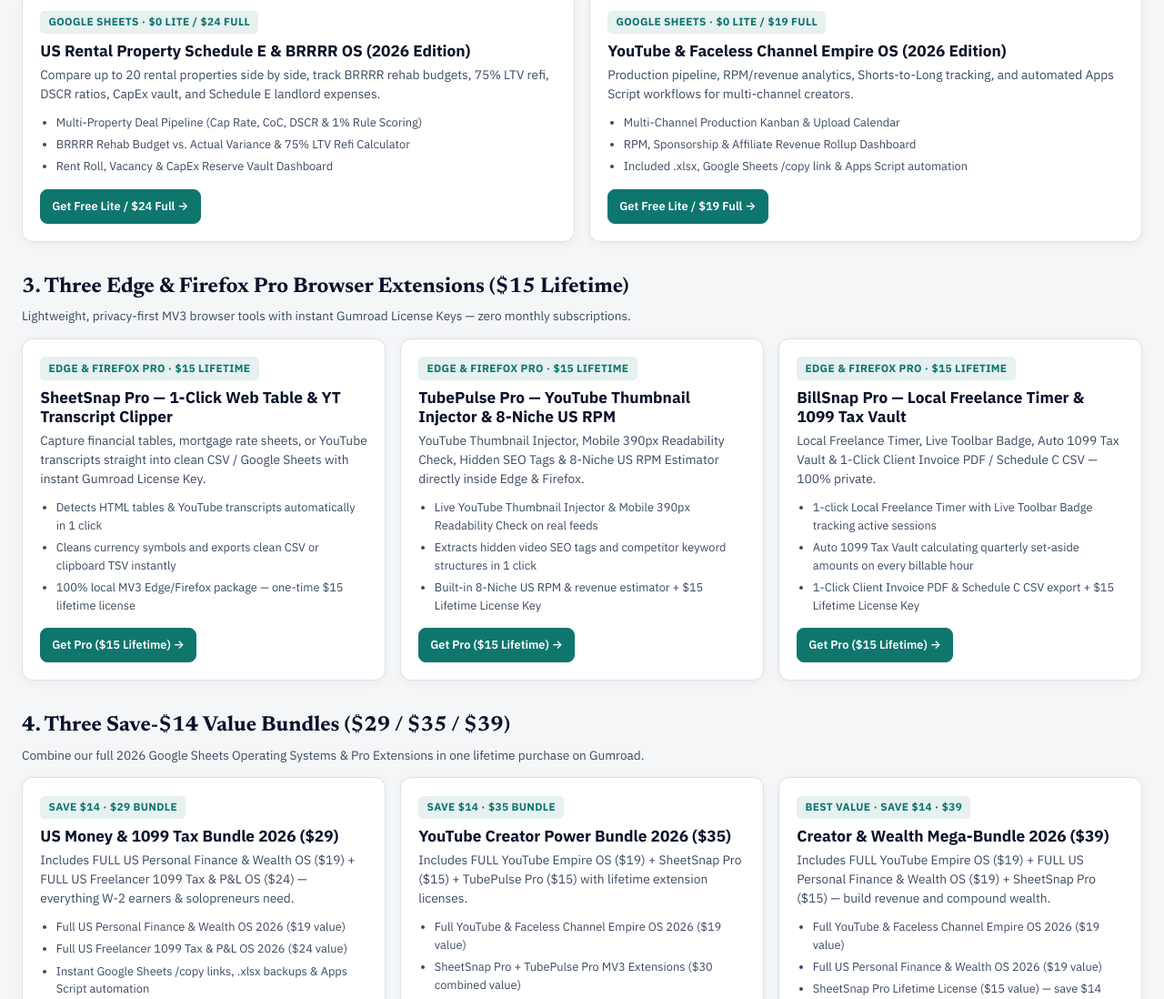
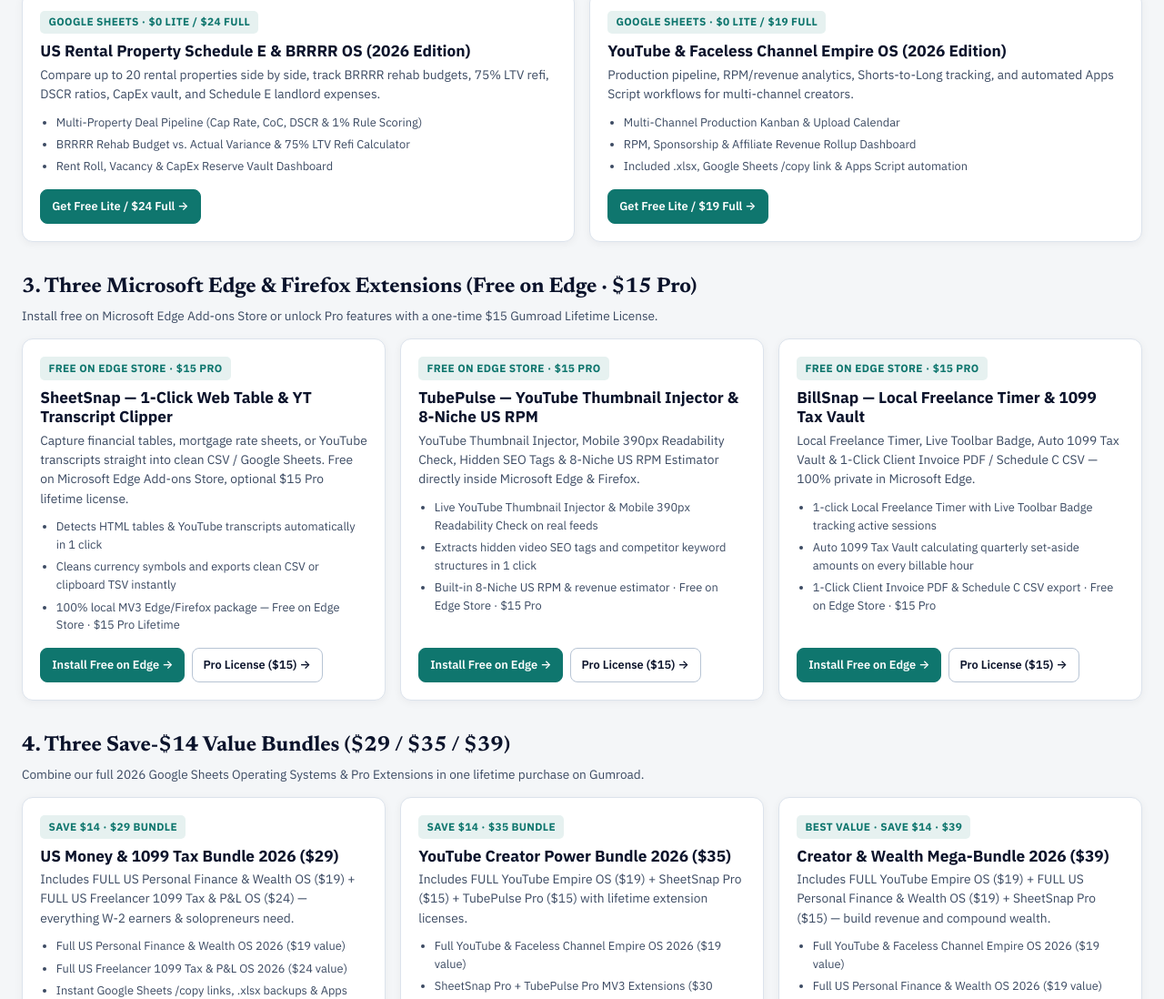
Before and after one commit to Dinhduy2702/us-finance-toolkit-hub, a plain HTML site: page index.html in a window 1280 px wide. Shown: the part 2288-3386 px from the top of the page at 91% size. Drawn offline with Linux system fonts and the light colour scheme.

Commit message:
Add 3 live Microsoft Edge Store buttons (SheetSnap, TubePulse, BillSnap) to Hub

```diff
--- a/app.js
+++ b/app.js
@@ -66,9 +66,18 @@
     }).join("");
 
     $("extensionsGrid").innerHTML = CFG.extensions.map((e, idx) => {
+      const hasEdge = Boolean(e.edgeUrl && e.edgeUrl.trim());
       const hasUrl = Boolean(e.url && e.url.trim());
-      const action = hasUrl
-        ? `<a class="btn btn-primary btn-sm" href="${e.url}" target="_blank" rel="noopener noreferrer">${e.ctaLabel || "Get Pro ($15) &rarr;"}</a>`
+      const buttons = [];
+      if (hasEdge) {
+        buttons.push(`<a class="btn btn-primary btn-sm" href="${e.edgeUrl}" target="_blank" rel="noopener noreferrer">${e.edgeLabel || "Install Free on Edge &rarr;"}</a>`);
+      }
+      if (hasUrl) {
+        const cls = hasEdge ? "btn btn-sm" : "btn btn-primary btn-sm";
+        buttons.push(`<a class="${cls}" href="${e.url}" target="_blank" rel="noopener noreferrer">${e.ctaLabel || "Pro License ($15) &rarr;"}</a>`);
+      }
+      const action = buttons.length
+        ? buttons.join("")
         : `<button type="button" class="btn btn-sm" data-preview-type="ext" data-preview-idx="${idx}">View Features &amp; Setup</button>`;
       return `
         <article class="hub-card" data-cat="extensions" data-search="${(e.title + " " + e.summary + " " + e.tags).toLowerCase()}">
--- a/config.js
+++ b/config.js
@@ -220,47 +220,53 @@ window.HUB_CONFIG = {
   extensions: [
     {
       id: "ext-sheetsnap",
-      badge: "Edge & Firefox Pro · $15 Lifetime",
+      badge: "Free on Edge Store · $15 Pro",
       category: "extensions",
-      tags: "sheetsnap extension google sheets table clip csv export youtube transcript pro",
-      title: "SheetSnap Pro — 1-Click Web Table & YT Transcript Clipper",
-      summary: "Capture financial tables, mortgage rate sheets, or YouTube transcripts straight into clean CSV / Google Sheets with instant Gumroad License Key.",
-      ctaLabel: "Get Pro ($15 Lifetime) &rarr;",
+      tags: "sheetsnap extension edge store google sheets table clip csv export youtube transcript pro",
+      title: "SheetSnap — 1-Click Web Table & YT Transcript Clipper",
+      summary: "Capture financial tables, mortgage rate sheets, or YouTube transcripts straight into clean CSV / Google Sheets. Free on Microsoft Edge Add-ons Store, optional $15 Pro lifetime license.",
+      edgeLabel: "Install Free on Edge &rarr;",
+      edgeUrl: "https://microsoftedge.microsoft.com/addons/detail/hpbkeciaohkgkjdpcfffjcedfdekfnio",
+      ctaLabel: "Pro License ($15) &rarr;",
       url: "https://897833387907.gumroad.com/l/sheetsnap-yt-transcript-pro",
       modules: [
         "Detects HTML tables & YouTube transcripts automatically in 1 click",
         "Cleans currency symbols and exports clean CSV or clipboard TSV instantly",
-        "100% local MV3 Edge/Firefox package — one-time $15 lifetime license"
+        "100% local MV3 Edge/Firefox package — Free on Edge Store · $15 Pro Lifetime"
       ]
     },
     {
       id: "ext-tubepulse",
-      badge: "Edge & Firefox Pro · $15 Lifetime",
+      badge: "Free on Edge Store · $15 Pro",
       category: "extensions",
-      tags: "tubepulse extension youtube thumbnail injector mobile 390px readability hidden seo tags rpm estimator pro",
-      title: "TubePulse Pro — YouTube Thumbnail Injector & 8-Niche US RPM",
-      summary: "YouTube Thumbnail Injector, Mobile 390px Readability Check, Hidden SEO Tags & 8-Niche US RPM Estimator directly inside Edge & Firefox.",
-      ctaLabel: "Get Pro ($15 Lifetime) &rarr;",
+      tags: "tubepulse extension edge store youtube thumbnail injector mobile 390px readability hidden seo tags rpm estimator pro",
+      title: "TubePulse — YouTube Thumbnail Injector & 8-Niche US RPM",
+      summary: "YouTube Thumbnail Injector, Mobile 390px Readability Check, Hidden SEO Tags & 8-Niche US RPM Estimator directly inside Microsoft Edge & Firefox.",
+      edgeLabel: "Install Free on Edge &rarr;",
+      edgeUrl: "https://microsoftedge.microsoft.com/addons/detail/bpcolmcmahnbcifdahpboilbhdekanfl",
+      ctaLabel: "Pro License ($15) &rarr;",
       url: "https://897833387907.gumroad.com/l/tubepulse-yt-pro",
       modules: [
         "Live YouTube Thumbnail Injector & Mobile 390px Readability Check on real feeds",
         "Extracts hidden video SEO tags and competitor keyword structures in 1 click",
-        "Built-in 8-Niche US RPM & revenue estimator + $15 Lifetime License Key"
+        "Built-in 8-Niche US RPM & revenue estimator · Free on Edge Store · $15 Pro"
       ]
     },
     {
       id: "ext-billsnap",
-      badge: "Edge & Firefox Pro · $15 Lifetime",
+      badge: "Free on Edge Store · $15 Pro",
       category: "extensions",
-      tags: "billsnap extension freelance timer toolbar badge 1099 tax vault client invoice pdf schedule c csv pro",
-      title: "BillSnap Pro — Local Freelance Timer & 1099 Tax Vault",
-      summary: "Local Freelance Timer, Live Toolbar Badge, Auto 1099 Tax Vault & 1-Click Client Invoice PDF / Schedule C CSV — 100% private.",
-      ctaLabel: "Get Pro ($15 Lifetime) &rarr;",
+      tags: "billsnap extension edge store freelance timer toolbar badge 1099 tax vault client invoice pdf schedule c csv pro",
+      title: "BillSnap — Local Freelance Timer & 1099 Tax Vault",
+      summary: "Local Freelance Timer, Live Toolbar Badge, Auto 1099 Tax Vault & 1-Click Client Invoice PDF / Schedule C CSV — 100% private in Microsoft Edge.",
+      edgeLabel: "Install Free on Edge &rarr;",
+      edgeUrl: "https://microsoftedge.microsoft.com/addons/detail/lopcoioabkocbihgmfncodgeblipagmd",
+      ctaLabel: "Pro License ($15) &rarr;",
       url: "https://897833387907.gumroad.com/l/billsnap-freelance-pro",
       modules: [
         "1-click Local Freelance Timer with Live Toolbar Badge tracking active sessions",
         "Auto 1099 Tax Vault calculating quarterly set-aside amounts on every billable hour",
-        "1-Click Client Invoice PDF & Schedule C CSV export + $15 Lifetime License Key"
+        "1-Click Client Invoice PDF & Schedule C CSV export · Free on Edge Store · $15 Pro"
       ]
     }
   ],
--- a/index.html
+++ b/index.html
@@ -112,12 +112,12 @@
       <div class="cards-grid cards-grid-2" id="sheetsGrid"></div>
     </section>
 
-    <!-- SECTION 3: 3 PRO BROWSER EXTENSIONS -->
+    <!-- SECTION 3: 3 EDGE & FIREFOX EXTENSIONS -->
     <section class="hub-section" id="sec-extensions" data-sec="extensions">
       <div class="section-head">
         <div>
-          <h2>3. Three Edge &amp; Firefox Pro Browser Extensions ($15 Lifetime)</h2>
-          <p class="section-sub">Lightweight, privacy-first MV3 browser tools with instant Gumroad License Keys — zero monthly subscriptions.</p>
+          <h2>3. Three Microsoft Edge &amp; Firefox Extensions (Free on Edge &middot; $15 Pro)</h2>
+          <p class="section-sub">Install free on Microsoft Edge Add-ons Store or unlock Pro features with a one-time $15 Gumroad Lifetime License.</p>
         </div>
       </div>
       <div class="cards-grid" id="extensionsGrid"></div>
```
